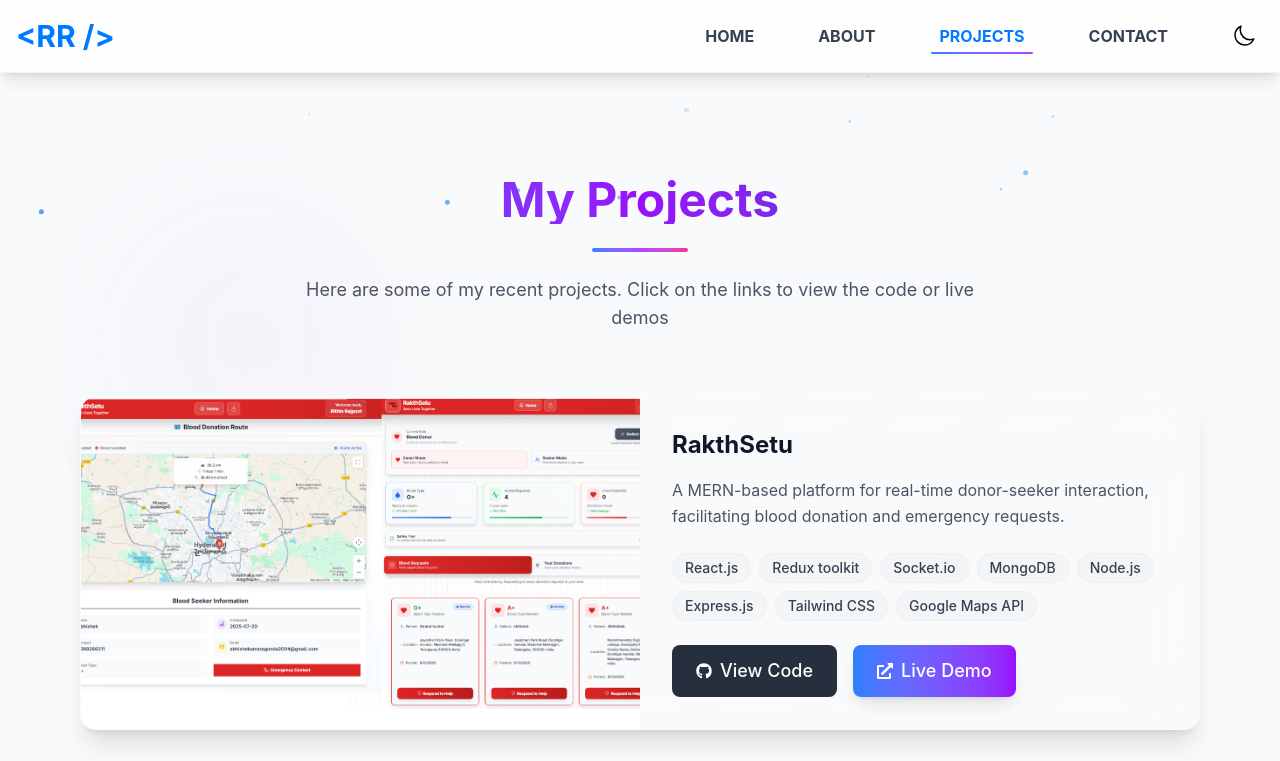
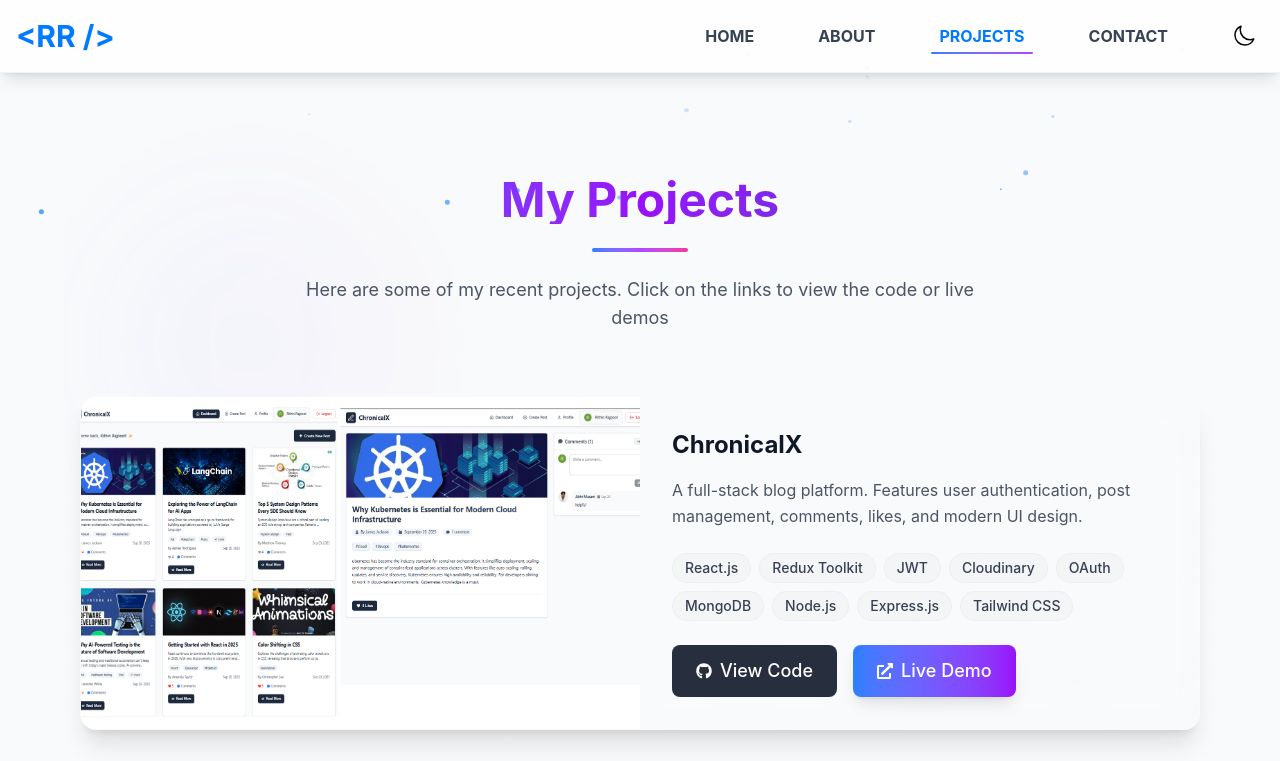
Before and after one commit to rithin-rajpoot/rithin.portfolio, a Next.js app: page /projects in a window 1280 px wide. Shown: the top 761 px of the page. Built offline with nearby package versions, Linux system fonts and the light colour scheme.

Commit message:
Added new project, chronicalX - A blog platform

```diff
--- a/src/contents/projects.ts
+++ b/src/contents/projects.ts
@@ -1,45 +1,84 @@
-
 import { Project } from "@/types";
 
 export const projects: Project[] = [
   {
-        title: 'RakthSetu',
-        description: 'A MERN-based platform for real-time donor-seeker interaction, facilitating blood donation and emergency requests.',
-        technologies: ['React.js', 'Redux toolkit', 'Socket.io', 'MongoDB', 'Node.js', 'Express.js', 'Tailwind CSS', 'Google Maps API'],
-        githubLink: 'https://github.com/rithin-rajpoot/rakthsetu',
-        demoLink: 'https://rakthsetu-v1.vercel.app/',
-        image: '/projects/rakthsetu.png',
+    title: "ChronicalX",
+    description:
+      "A full-stack blog platform. Features user authentication, post management, comments, likes, and modern UI design.",
+    technologies: [
+      "React.js",
+      "Redux Toolkit",
+      "JWT",
+      "Cloudinary",
+      "OAuth",
+      "MongoDB",
+      "Node.js",
+      "Express.js",
+      "Tailwind CSS"
+    ],
+    githubLink: "https://github.com/rithin-rajpoot/chronical-x",
+    demoLink: "https://chronical-x.vercel.app/",
+    image: "/projects/chronical-x.png"
   },
   {
-        title: 'EliteShop',
-        description: 'EliteShop is a modern, responsive E-commerce Frontend featuring a clean UI, product catalog, shopping cart, checkout, authentication, and order history, all managed on the client side',
-        technologies: ['React.js', 'Context API', 'Tailwind CSS'],
-        githubLink: 'https://github.com/rithin-rajpoot/elite-shop',
-        demoLink: 'https://elite-shop-mu.vercel.app/',
-        image: '/projects/elite-shop.png',
-      },{
-        title: 'Portfolio Website',
-        description: 'My personal Portfolio Website — Built using Next.js and Framer Motion, this personal portfolio showcases modern transitions, smooth animations, and a clean, responsive layout. Designed to highlight projects and skills with an engaging user experience.',
-        technologies: ['Next.js', 'TypeScript', 'Framer Motion', 'Tailwind CSS'],
-        githubLink: 'https://github.com/rithin-rajpoot/rithin.portfolio',
-        demoLink: 'https://rithin-portfolio.vercel.app/',
-        image: '/projects/portfolio-website.png',
+    title: "RakthSetu",
+    description:
+      "A MERN-based platform for real-time donor-seeker interaction, facilitating blood donation and emergency requests.",
+    technologies: [
+      "React.js",
+      "Redux toolkit",
+      "Socket.io",
+      "MongoDB",
+      "Node.js",
+      "Express.js",
+      "Tailwind CSS",
+      "Google Maps API",
+    ],
+    githubLink: "https://github.com/rithin-rajpoot/rakthsetu",
+    demoLink: "https://rakthsetu-v1.vercel.app/",
+    image: "/projects/rakthsetu.png",
   },
   {
-        title: 'Gup Shup',
-        description: 'Gup Shup is a real-time chat application built with the MERN stack and Redux Toolkit. It features secure authentication (JWT), real-time messaging (Socket.io), a fully responsive design using Tailwind CSS, and over 32 customizable UI themes to enhance user experience.',
-        technologies: ['React', 'Node.js', 'MongoDB', 'Socket.io', 'Redux Toolkit', 'Tailwind CSS'],
-        githubLink: 'https://github.com/rithin-rajpoot/CHAT-APP',
-        demoLink: 'https://chat-app-bhh8.vercel.app',
-        image: '/projects/chat-app.png',
+    title: "EliteShop",
+    description:
+      "EliteShop is a modern, responsive E-commerce Frontend featuring a clean UI, product catalog, shopping cart, checkout, authentication, and order history, all managed on the client side",
+    technologies: ["React.js", "Context API", "Tailwind CSS"],
+    githubLink: "https://github.com/rithin-rajpoot/elite-shop",
+    demoLink: "https://elite-shop-mu.vercel.app/",
+    image: "/projects/elite-shop.png",
   },
   {
-        title: 'Complaint Management System',
-        description: 'A modern, efficient complaint management system built with cutting-edge web technologies.',
-        technologies: ['MySQL', 'Express.js', 'EJS', 'Tailwind CSS'],
-        githubLink: 'https://github.com/rithin-rajpoot/complaint-management-system',
-        demoLink: 'https://github.com/rithin-rajpoot/complaint-management-system',
-        image: '/projects/CMS.png',
+    title: "Portfolio Website",
+    description:
+      "My personal Portfolio Website — Built using Next.js and Framer Motion, this personal portfolio showcases modern transitions, smooth animations, and a clean, responsive layout. Designed to highlight projects and skills with an engaging user experience.",
+    technologies: ["Next.js", "TypeScript", "Framer Motion", "Tailwind CSS"],
+    githubLink: "https://github.com/rithin-rajpoot/rithin.portfolio",
+    demoLink: "https://rithin-portfolio.vercel.app/",
+    image: "/projects/portfolio-website.png",
   },
-
+  {
+    title: "Gup Shup",
+    description:
+      "Gup Shup is a real-time chat application built with the MERN stack and Redux Toolkit. It features secure authentication (JWT), real-time messaging (Socket.io), a fully responsive design using Tailwind CSS, and over 32 customizable UI themes to enhance user experience.",
+    technologies: [
+      "React",
+      "Node.js",
+      "MongoDB",
+      "Socket.io",
+      "Redux Toolkit",
+      "Tailwind CSS",
+    ],
+    githubLink: "https://github.com/rithin-rajpoot/CHAT-APP",
+    demoLink: "https://chat-app-bhh8.vercel.app",
+    image: "/projects/chat-app.png",
+  },
+  {
+    title: "Complaint Management System",
+    description:
+      "A modern, efficient complaint management system built with cutting-edge web technologies.",
+    technologies: ["MySQL", "Express.js", "EJS", "Tailwind CSS"],
+    githubLink: "https://github.com/rithin-rajpoot/complaint-management-system",
+    demoLink: "https://github.com/rithin-rajpoot/complaint-management-system",
+    image: "/projects/CMS.png",
+  },
 ];
```
Also changed, not shown: public/profile.jpg, public/projects/chronical-x.png (added). Lines whose indentation alone changed are shown as unchanged.
